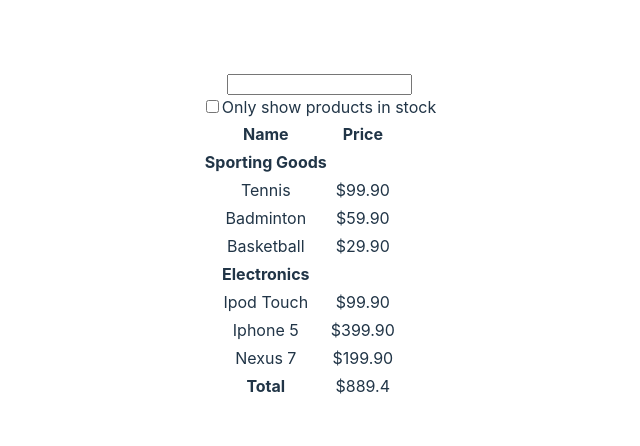
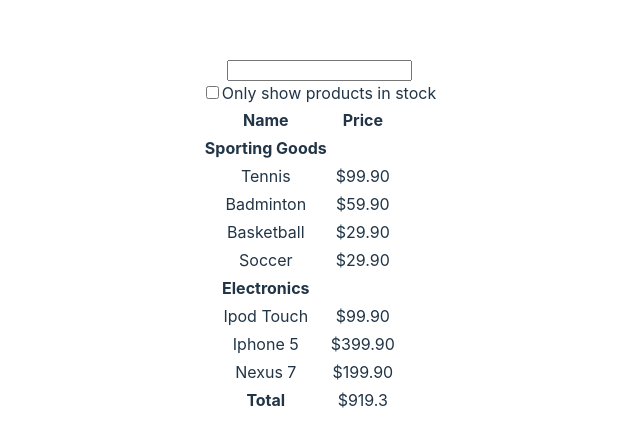
Before and after one commit to edwarquianzon/store, a React (Vite) app: page / in a window 1280 px wide. Shown: the part 164-610 px from the top of the page, without its empty margins (321-961 px from the left). Built offline with nearby package versions, Linux system fonts and the light colour scheme.

Commit message:
Added filter functionality

```diff
--- a/src/App.jsx
+++ b/src/App.jsx
@@ -1,3 +1,4 @@
+import { useState } from "react";
 import "./App.css";
 import FilterProductTable from "./components/FilterProductTable";
 import ProductTable from "./components/ProductTable";
@@ -5,24 +6,41 @@ import SearchBar from "./components/SearchBar";
 
 const products = [
   // Sporting Goods
-  { id: 1, name: "Tennis", price: 99.9, type: 1 },
-  { id: 2, name: "Badminton", price: 59.9, type: 1 },
-  { id: 3, name: "Basketball", price: 29.9, type: 1 },
+  { id: 1, name: "Tennis", price: 99.9, type: 1, stock: 100 },
+  { id: 2, name: "Badminton", price: 59.9, type: 1, stock: 16 },
+  { id: 3, name: "Basketball", price: 29.9, type: 1, stock: 0 },
+  { id: 4, name: "Soccer", price: 29.9, type: 1, stock: 0 },
 
   // Electronics
-  { id: 4, name: "Ipod Touch", price: 99.9, type: 2 },
-  { id: 5, name: "Iphone 5", price: 399.9, type: 2 },
-  { id: 6, name: "Nexus 7", price: 199.9, type: 2 },
+  { id: 4, name: "Ipod Touch", price: 99.9, type: 2, stock: 1 },
+  { id: 5, name: "Iphone 5", price: 399.9, type: 2, stock: 10 },
+  { id: 6, name: "Nexus 7", price: 199.9, type: 2, stock: 0 },
 ];
 
 const headers = ["Sporting Goods", "Electronics"];
 
 function App() {
+  const [query, setQuery] = useState("");
+
+  const [stockChecked, setStockChecked] = useState("");
+
+  const filteredProducts = products.filter(
+    (product) =>
+      // Case 1: If query is in name
+      product.name.toLowerCase().includes(query.toLowerCase()) &&
+      //Case 2: If it has stocks
+      (!stockChecked || product.stock > 0)
+  );
   return (
     <FilterProductTable>
-      <SearchBar />
+      <SearchBar
+        query={query}
+        setQuery={setQuery}
+        stockChecked={stockChecked}
+        setStockChecked={setStockChecked}
+      />
 
-      <ProductTable headers={headers} products={products} />
+      <ProductTable headers={headers} products={filteredProducts} />
     </FilterProductTable>
   );
 }
--- a/src/components/ProductTable.jsx
+++ b/src/components/ProductTable.jsx
@@ -18,7 +18,9 @@ const ProductTable = ({ headers, products }) => {
         </Table.THead>
 
         <Table.TBody>
-          <ProductCategoryHeader text={headers[0]} />
+          {sportingGoods.length > 0 && (
+            <ProductCategoryHeader text={headers[0]} />
+          )}
 
           {sportingGoods.map((sportingGood) => (
             <ProductItem
@@ -28,7 +30,9 @@ const ProductTable = ({ headers, products }) => {
             />
           ))}
 
-          <ProductCategoryHeader text={headers[1]} />
+          {electronics.length > 0 && (
+            <ProductCategoryHeader text={headers[1]} />
+          )}
 
           {electronics.map(({ id, name, price, type }) => (
             <ProductItem key={`${type}-${id}`} name={name} price={price} />
--- a/src/components/SearchBar.jsx
+++ b/src/components/SearchBar.jsx
@@ -1,11 +1,19 @@
 import React from "react";
 
-const SearchBar = () => {
+const SearchBar = ({ query, setQuery, stockChecked, setStockChecked }) => {
   return (
     <div>
-      <input type="text" />
+      <input
+        type="text"
+        value={query}
+        onChange={(e) => setQuery(e.target.value)}
+      />
       <div>
-        <input type="checkbox" />
+        <input
+          type="checkbox"
+          checked={stockChecked}
+          onChange={(e) => setStockChecked(e.target.checked)}
+        />
         Only show products in stock
       </div>
     </div>
```
